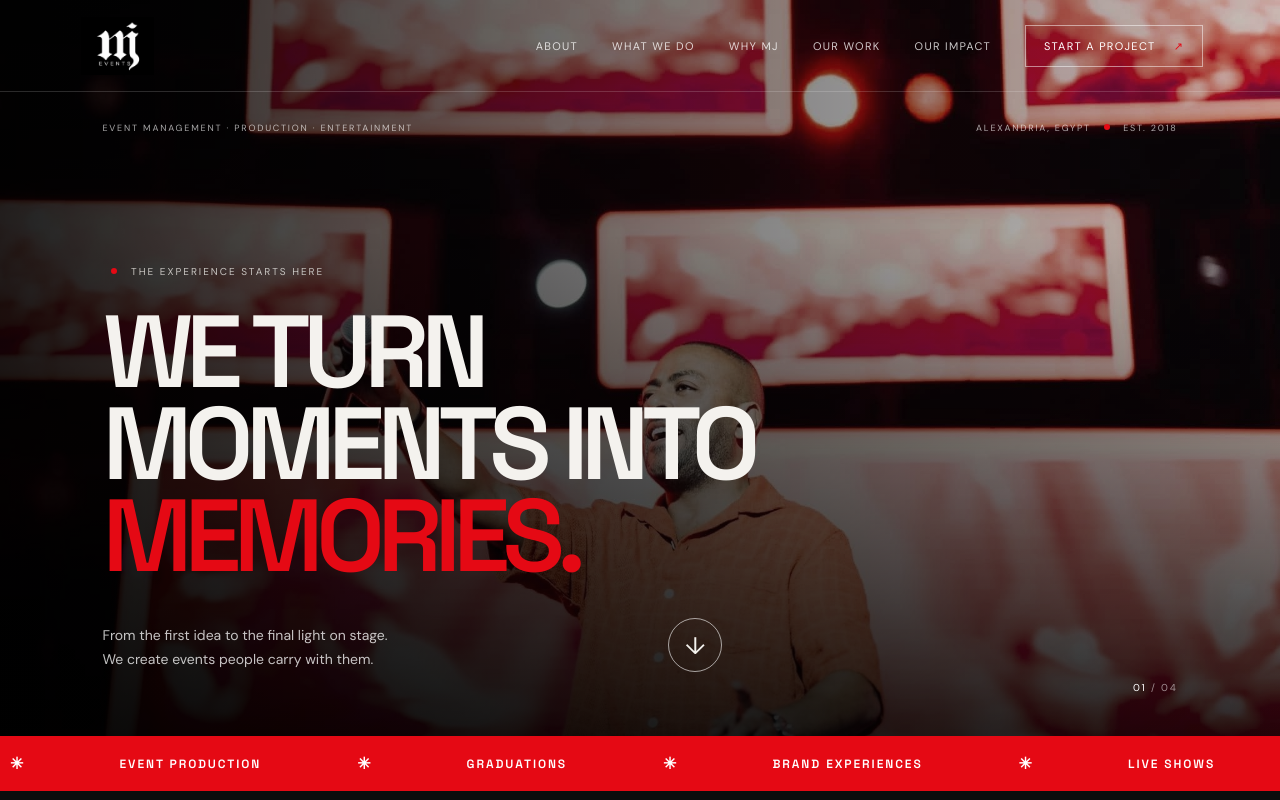
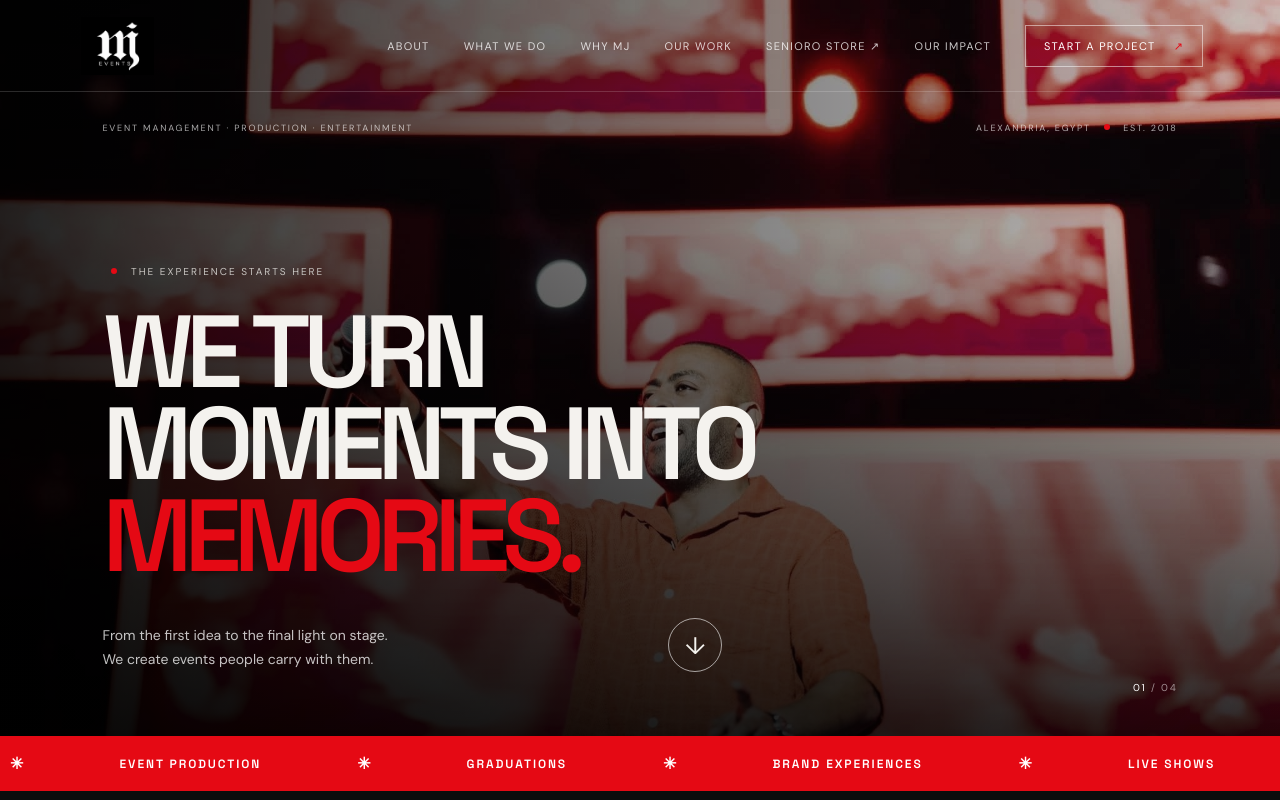
Before and after one commit to v4j7m4mpfr-boop/mj-events-website, a plain HTML site: page index.html in a window 1280 px wide. Shown: the top 800 px of the page. Drawn offline with Linux system fonts and the light colour scheme.

Commit message:
Add Senioro Store entry to MJ navigation

```diff
--- a/index.html
+++ b/index.html
@@ -26,6 +26,7 @@
         <a href="#services">What we do</a>
         <a href="#philosophy">Why MJ</a>
         <a href="#work">Our work</a>
+        <a href="/senioro.html">Senioro Store <span class="senioro-nav-mark">↗</span></a>
         <a href="#impact">Our impact</a>
         <a class="nav-contact" href="#contact">Start a project <span>↗</span></a>
       </nav>
```
